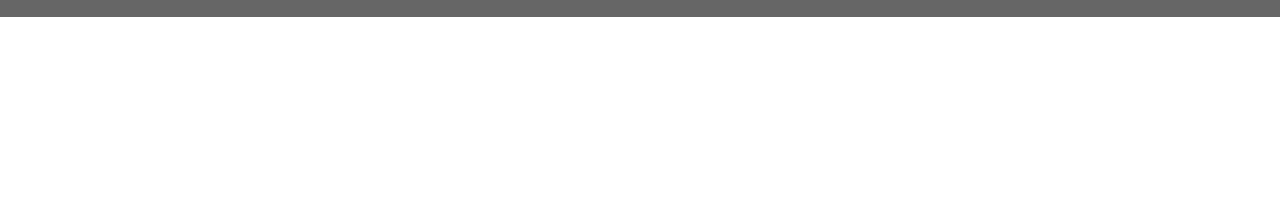
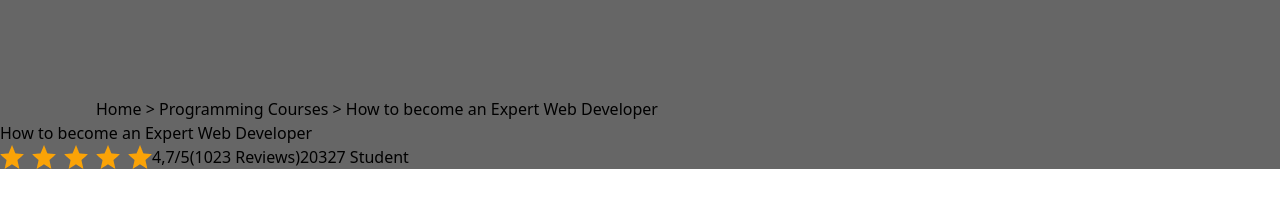
Before and after one commit to oyatullo1001/homework-2, a website: page src/Abu/Abu.html in a window 1280 px wide. Shown: the part 67-274 px from the top of the page. Drawn offline with nearby package versions, Linux system fonts and the light colour scheme; files that its build step writes are made by us from their sources.

Commit message:
proverka nav

```diff
--- a/src/Abu/Abu.html
+++ b/src/Abu/Abu.html
@@ -16,6 +16,14 @@
             <button class="border-solid border-2 px-6 py-2 rounded-lg">Login</button>
             <button class="bg-[#F72585] px-6 py-2 rounded-lg">Sign Up</button>
         </nav>
+        <p class="w-[85%] m-auto mt-20">Home > Programming Courses > How to become an Expert Web Developer</p>
+        <p>How to become an Expert Web Developer</p>
+        <div class="flex">
+            <img src="./fotos Abu/Rating.png" alt="">
+            <p>4,7/5</p>
+            <p>(1023 Reviews)</p>
+            <p>20327 Student</p>
+        </div>
     </header>
 </body>
 </html>
```
Also changed, not shown: src/Abu/fotos Abu/Container.png (added).
